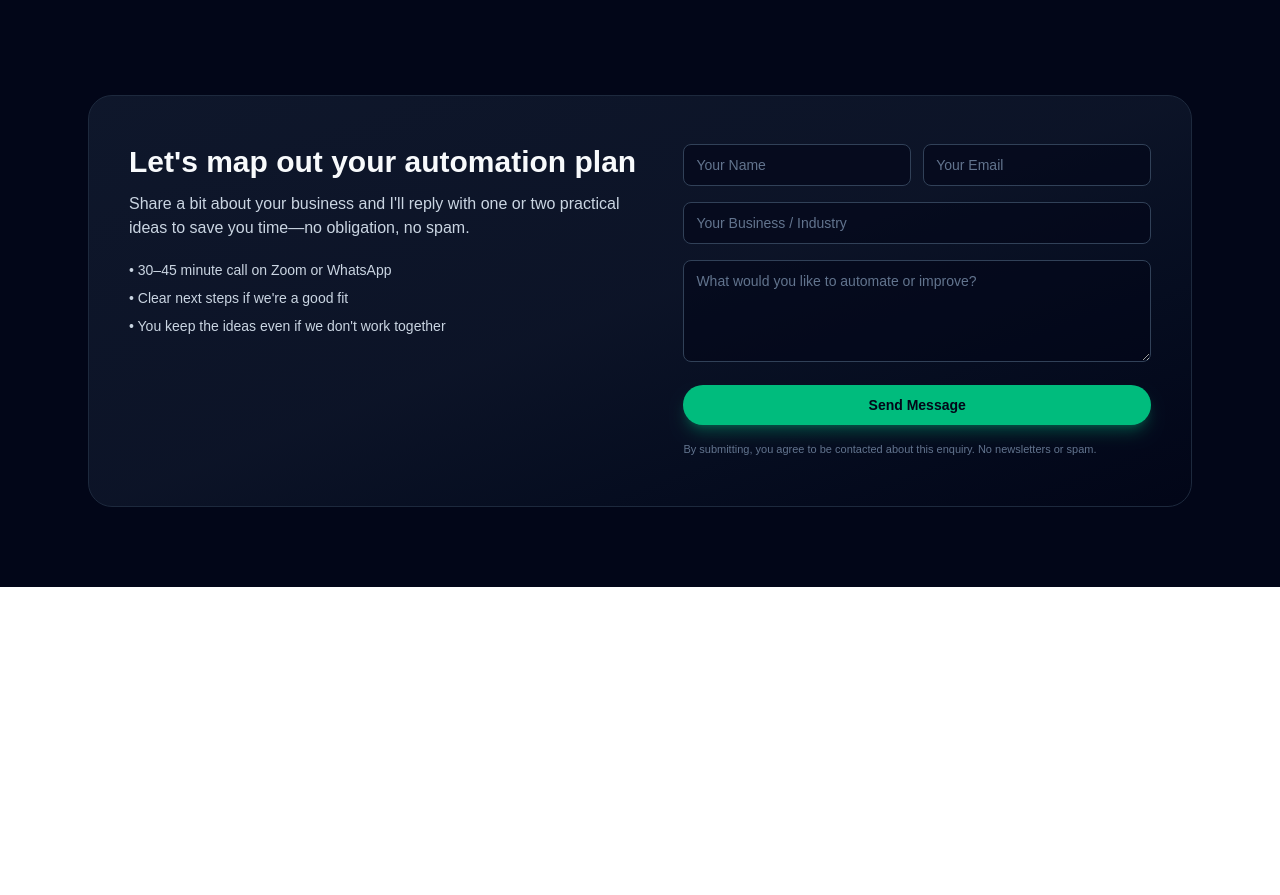
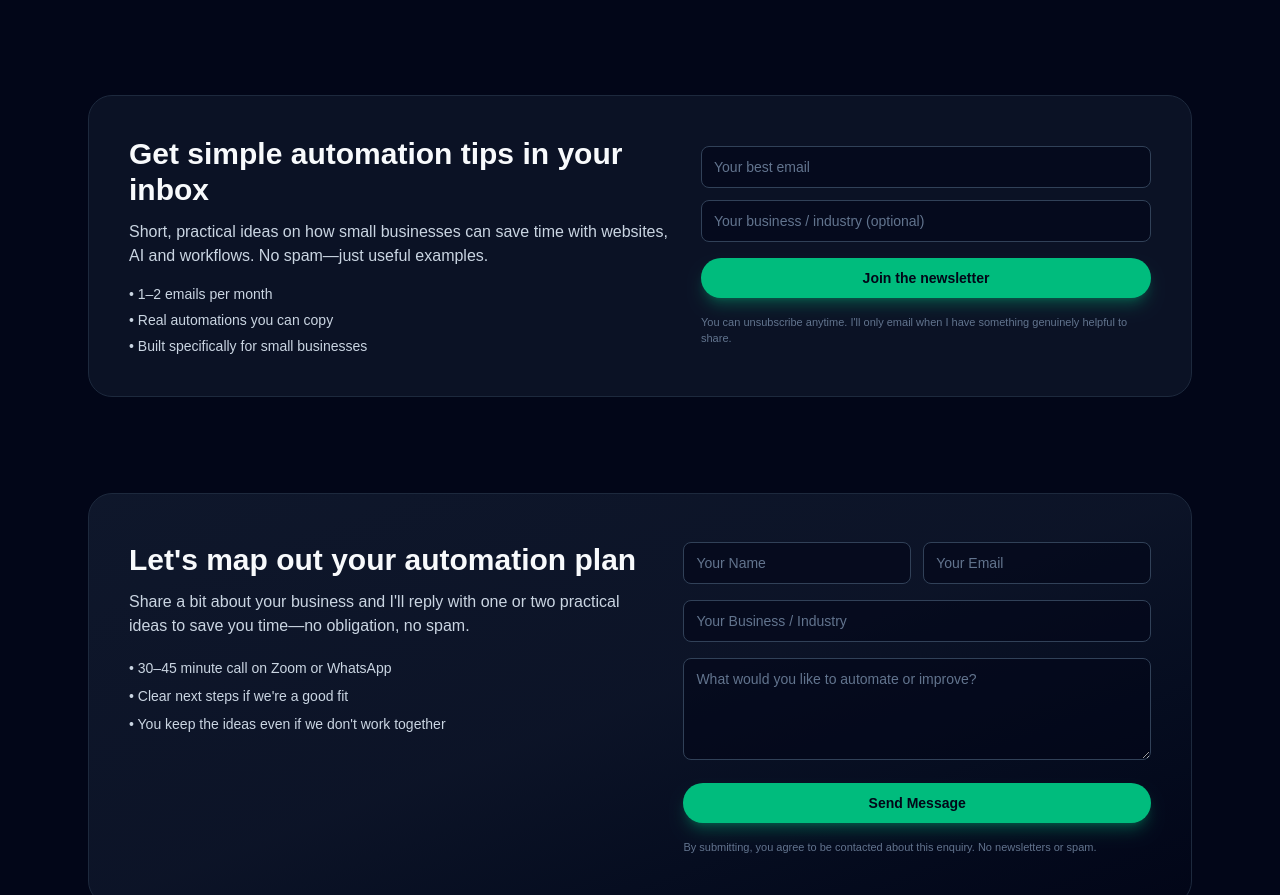
Before and after one commit to ShubhenduGhorai/shubhendu-automation, a Next.js app: page / in a window 1280 px wide. Shown: the part 1452-2347 px from the top of the page. Before the commit the page ends 2039 px from the top, so only its background shows below. Built offline with nearby package versions, Linux system fonts and the light colour scheme.

Commit message:
Initial commit

```diff
--- a/app/page.tsx
+++ b/app/page.tsx
@@ -246,6 +246,54 @@ export default function Home() {
           </div>
         </section>
 
+        {/* Newsletter */}
+        <section
+          id="newsletter"
+          className="rounded-3xl border border-slate-800 bg-slate-900/70 px-6 py-8 md:px-10 md:py-10"
+        >
+          <div className="grid gap-8 md:grid-cols-[minmax(0,1.2fr)_minmax(0,1fr)] items-center">
+            <div>
+              <h2 className="text-2xl md:text-3xl font-semibold">
+                Get simple automation tips in your inbox
+              </h2>
+              <p className="mt-3 text-sm md:text-base text-slate-300 max-w-xl">
+                Short, practical ideas on how small businesses can save time
+                with websites, AI and workflows. No spam—just useful examples.
+              </p>
+              <ul className="mt-4 space-y-1.5 text-sm text-slate-300">
+                <li>• 1–2 emails per month</li>
+                <li>• Real automations you can copy</li>
+                <li>• Built specifically for small businesses</li>
+              </ul>
+            </div>
+
+            <form className="space-y-3 md:space-y-4">
+              <div className="space-y-3">
+                <input
+                  type="email"
+                  placeholder="Your best email"
+                  className="w-full rounded-lg border border-slate-700 bg-slate-950/60 px-3 py-2.5 text-sm text-slate-50 placeholder:text-slate-500 focus:border-emerald-500 focus:outline-none focus:ring-1 focus:ring-emerald-500"
+                />
+                <input
+                  type="text"
+                  placeholder="Your business / industry (optional)"
+                  className="w-full rounded-lg border border-slate-700 bg-slate-950/60 px-3 py-2.5 text-sm text-slate-50 placeholder:text-slate-500 focus:border-emerald-500 focus:outline-none focus:ring-1 focus:ring-emerald-500"
+                />
+              </div>
+              <button
+                type="submit"
+                className="inline-flex w-full items-center justify-center rounded-full bg-emerald-500 px-6 py-2.5 text-sm font-semibold text-slate-950 shadow-lg shadow-emerald-500/30 hover:bg-emerald-400"
+              >
+                Join the newsletter
+              </button>
+              <p className="text-[11px] text-slate-500">
+                You can unsubscribe anytime. I&apos;ll only email when I have
+                something genuinely helpful to share.
+              </p>
+            </form>
+          </div>
+        </section>
+
         {/* Contact */}
         <section
           id="contact"
```
